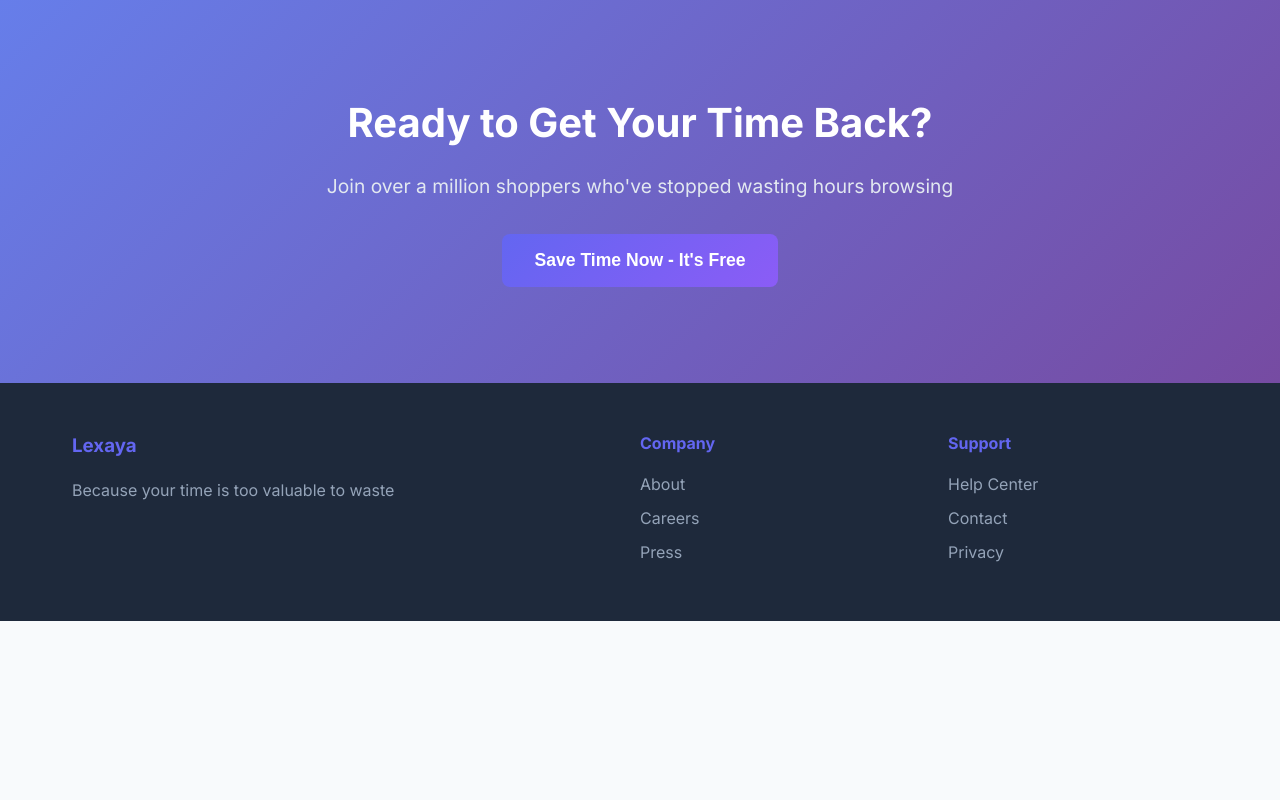
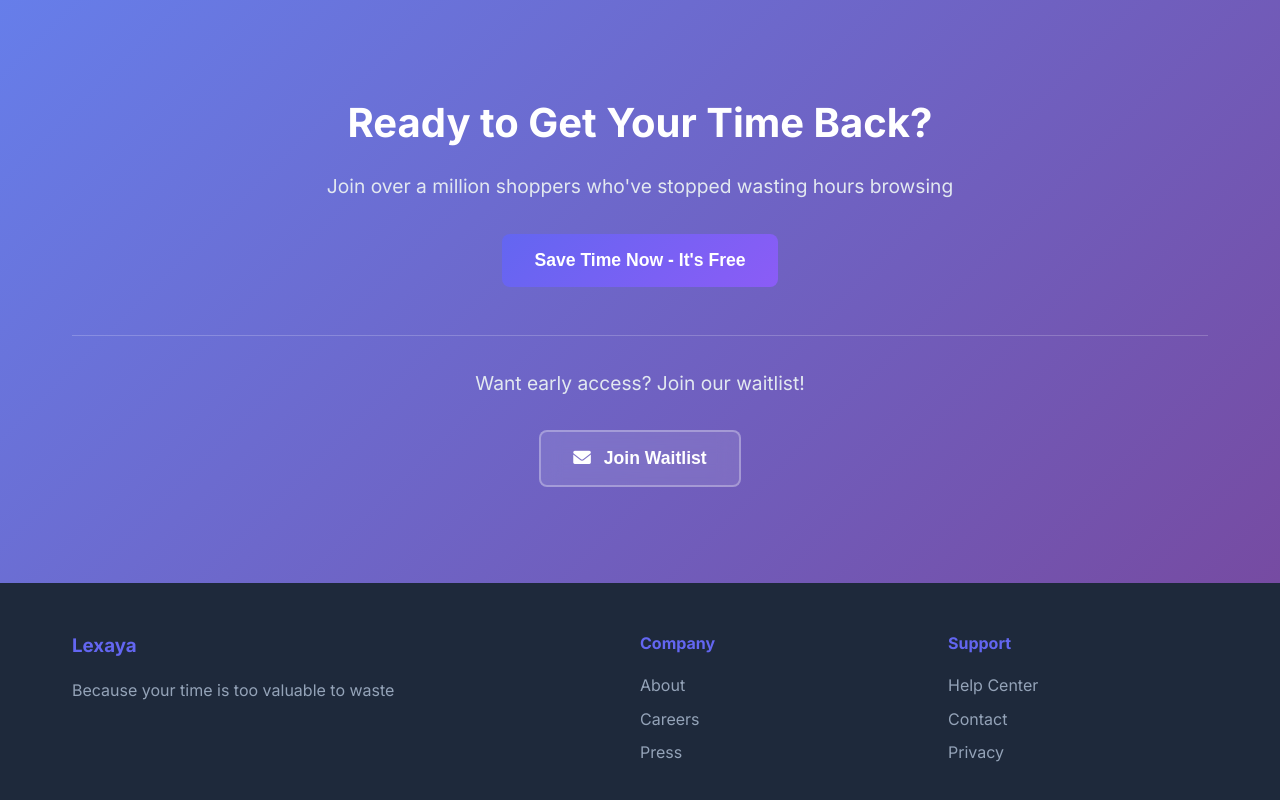
Before and after one commit to SanskritiL/lexayaui, a plain HTML site: page index.html in a window 1280 px wide. Shown: the part 2278-3078 px from the top of the page. Before the commit the page ends 2899 px from the top, so only its background shows below. Drawn offline with Linux system fonts and the light colour scheme.

Commit message:
Add waitlist functionality with email integration

```diff
--- a/index.html
+++ b/index.html
@@ -134,6 +134,13 @@
                     <h2>Ready to Get Your Time Back?</h2>
                     <p>Join over a million shoppers who've stopped wasting hours browsing</p>
                     <button class="btn-primary btn-large">Save Time Now - It's Free</button>
+
+                    <div class="waitlist-section">
+                        <p class="waitlist-text">Want early access? Join our waitlist!</p>
+                        <button class="btn-secondary btn-large waitlist-btn" onclick="joinWaitlist()">
+                            <i class="fas fa-envelope"></i> Join Waitlist
+                        </button>
+                    </div>
                 </div>
             </div>
         </section>
--- a/script.js
+++ b/script.js
@@ -112,3 +112,13 @@ document.addEventListener('DOMContentLoaded', function() {
         observer.observe(card);
     });
 });
+
+// Waitlist functionality
+function joinWaitlist() {
+    const subject = 'Join Lexaya Waitlist';
+    const body = `Hi Lexaya team,\n\nI'm interested in joining your waitlist for early access to your shopping search platform.\n\nI'm excited to stop wasting time shopping and would love to be notified when you launch.\n\nBest regards,\n[Your Name]`;
+
+    const mailtoLink = `mailto:hello@lexaya.com?subject=${encodeURIComponent(subject)}&body=${encodeURIComponent(body)}`;
+
+    window.open(mailtoLink);
+}
--- a/style.css
+++ b/style.css
@@ -347,6 +347,38 @@ body {
     color: #e2e8f0;
 }
 
+/* Waitlist Section */
+.waitlist-section {
+    margin-top: 3rem;
+    padding-top: 2rem;
+    border-top: 1px solid rgba(255, 255, 255, 0.2);
+}
+
+.waitlist-text {
+    font-size: 1.1rem;
+    margin-bottom: 1.5rem;
+    color: #e2e8f0;
+}
+
+.waitlist-btn {
+    background: rgba(255, 255, 255, 0.1);
+    color: white;
+    border: 2px solid rgba(255, 255, 255, 0.3);
+    backdrop-filter: blur(10px);
+    transition: all 0.3s ease;
+}
+
+.waitlist-btn:hover {
+    background: rgba(255, 255, 255, 0.2);
+    border-color: rgba(255, 255, 255, 0.5);
+    transform: translateY(-2px);
+    box-shadow: 0 10px 20px rgba(0, 0, 0, 0.2);
+}
+
+.waitlist-btn i {
+    margin-right: 0.5rem;
+}
+
 /* Footer */
 footer {
     background: #1e293b;
```
